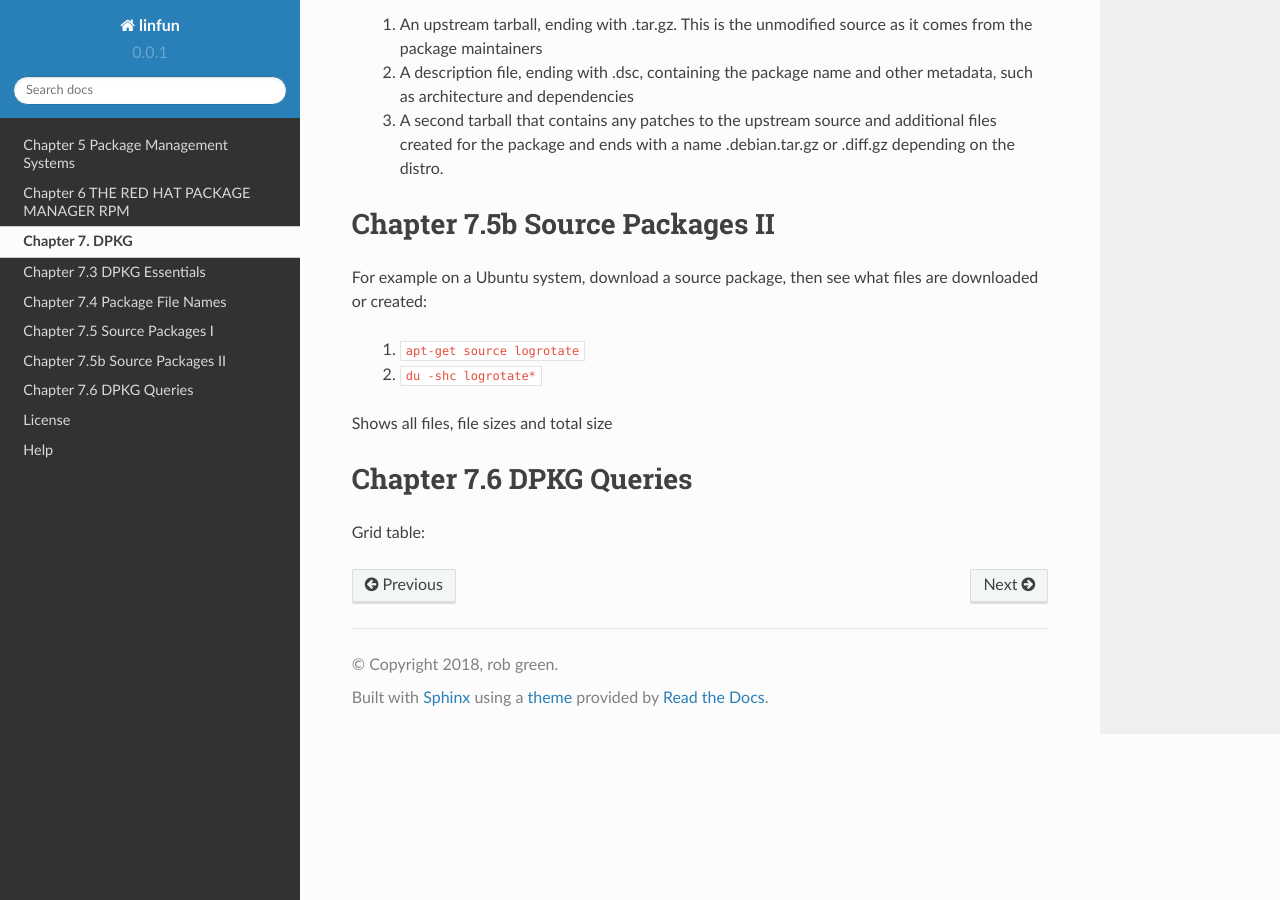
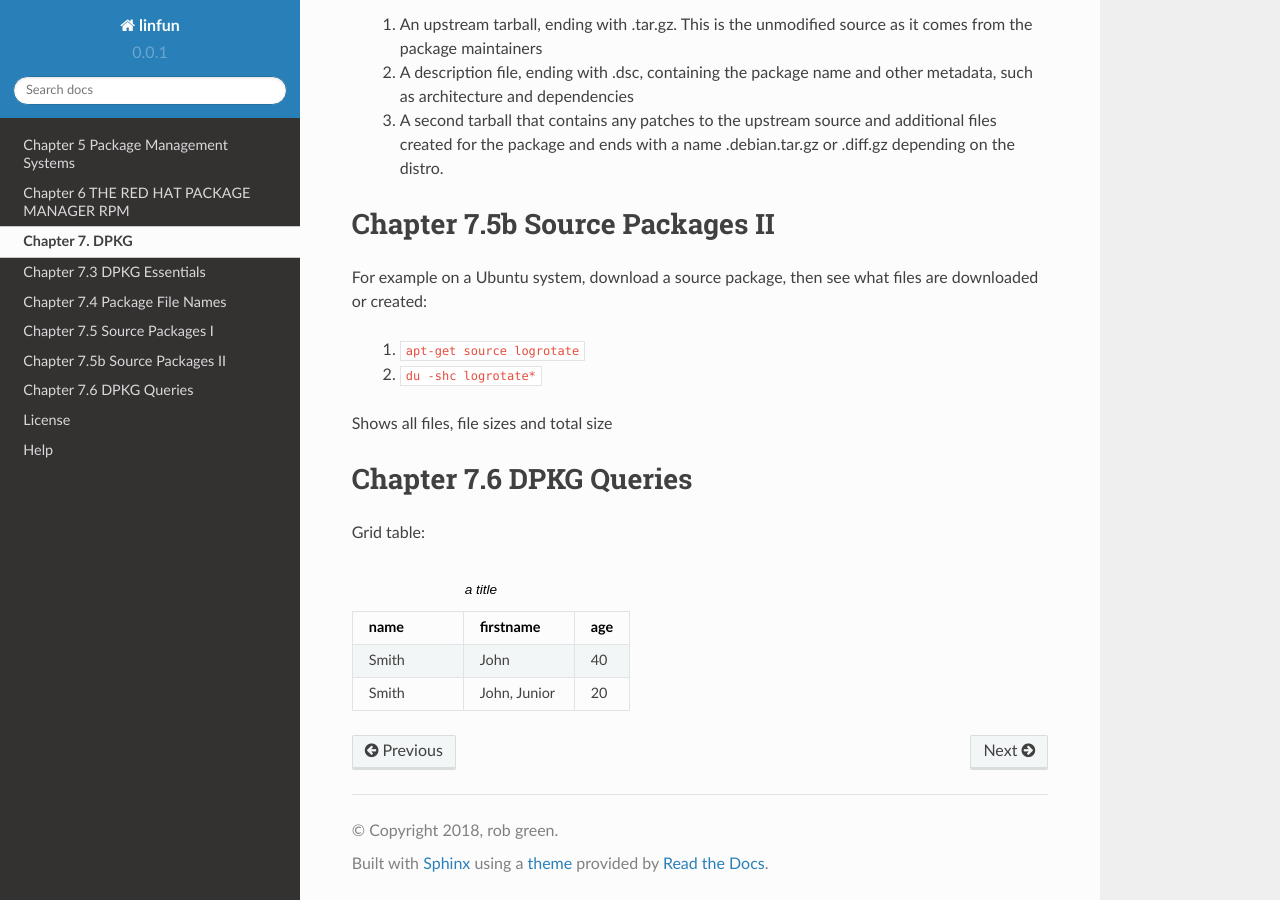
Before and after one commit to py010/linfun, a Sphinx documentation site: the page built from docs/source/chapter7.rst, in a window 1280 px wide and 900 px high, scrolled down 1197 px. Built offline with Sphinx 7.4.7 and the Read the Docs theme 2.0.0, drawn with Linux system fonts in a browser that asks for light colours; pages that are not in the unit, such as notebooks, are missing from menus.

Commit message:
chapter 7.6 added table for dpkg cmds csv

```diff
--- a/docs/source/chapter7.rst
+++ b/docs/source/chapter7.rst
@@ -71,3 +71,11 @@ Grid table:
 +-------------------------+-----------+
 | 						  |           |
 +-------------------------+-----------+
+
+
+.. csv-table:: a title
+   :header: "name", "firstname", "age"
+   :widths: 20, 20, 10
+
+   "Smith", "John", 40
+   "Smith", "John, Junior", 20
```
